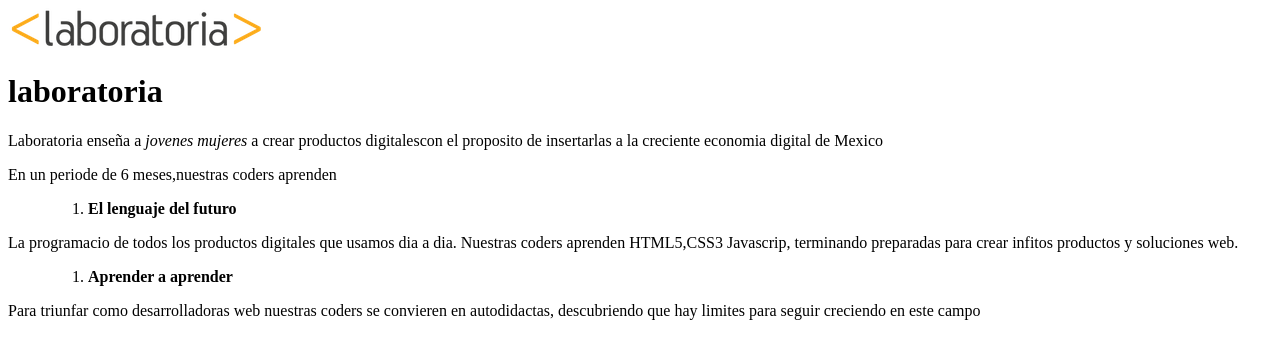
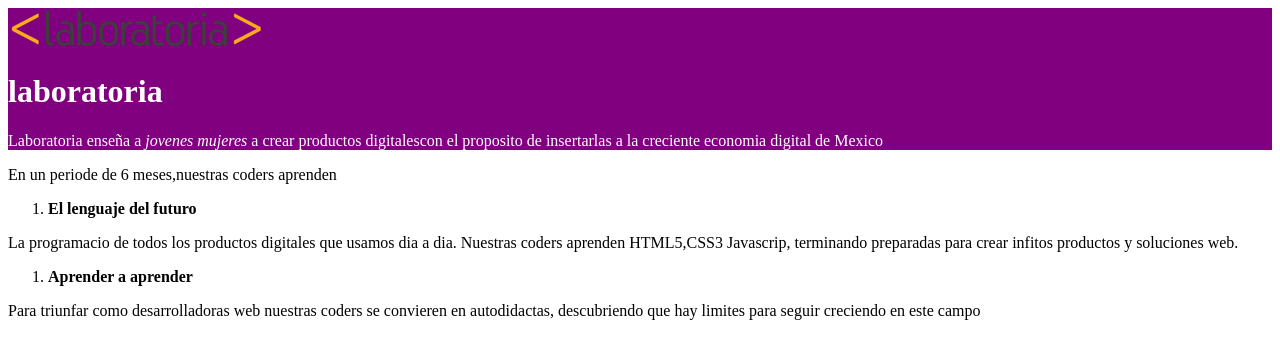
Before and after one commit to DanielaBerber/viendocajas, a plain HTML site: page index.html in a window 1280 px wide. Drawn offline with Linux system fonts and the light colour scheme; files whose address does not match are found by name.

Commit message:
cambio de color

```diff
--- a/index.html
+++ b/index.html
@@ -6,21 +6,19 @@
 <title>viendo cajas</title>
 </head>
 <body>
-	<img src= "C:\Users\Pedro\Desktop\DanielaBerber\viendocajas\logo.png"/>
+	<div style = "background: purple; color:white">
+	<img src= "logo.png"/>
 		<h1>laboratoria</h1>
 		<p>Laboratoria enseña a <em> jovenes mujeres</em> a crear productos digitalescon el proposito de insertarlas a la creciente economia digital de Mexico</p>
+	</div>
 		<p>En un periode de 6 meses,nuestras coders aprenden</p>
-		<ul>
 		<ol>
 			<li><strong> El lenguaje del futuro</strong></li>
-		</ul>
 		</ol>
 			<p> La programacio de todos los productos digitales que usamos dia a dia. Nuestras coders aprenden HTML5,CSS3 Javascrip, terminando preparadas para crear infitos productos y soluciones web.</p>
-		<ul>
 		<ol>
 </body>
 			<li><strong>Aprender a aprender</strong></li>
-		</ul>
 		</ol>
 			<P>Para triunfar como desarrolladoras web nuestras coders se convieren en autodidactas, descubriendo que hay limites para seguir creciendo en este campo</P>
 </html>
```
